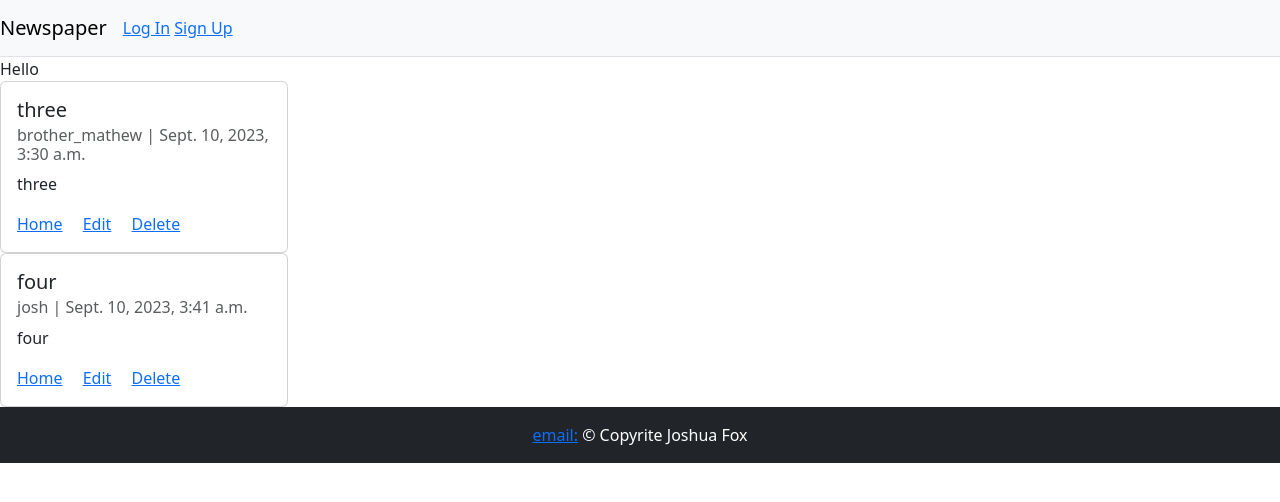
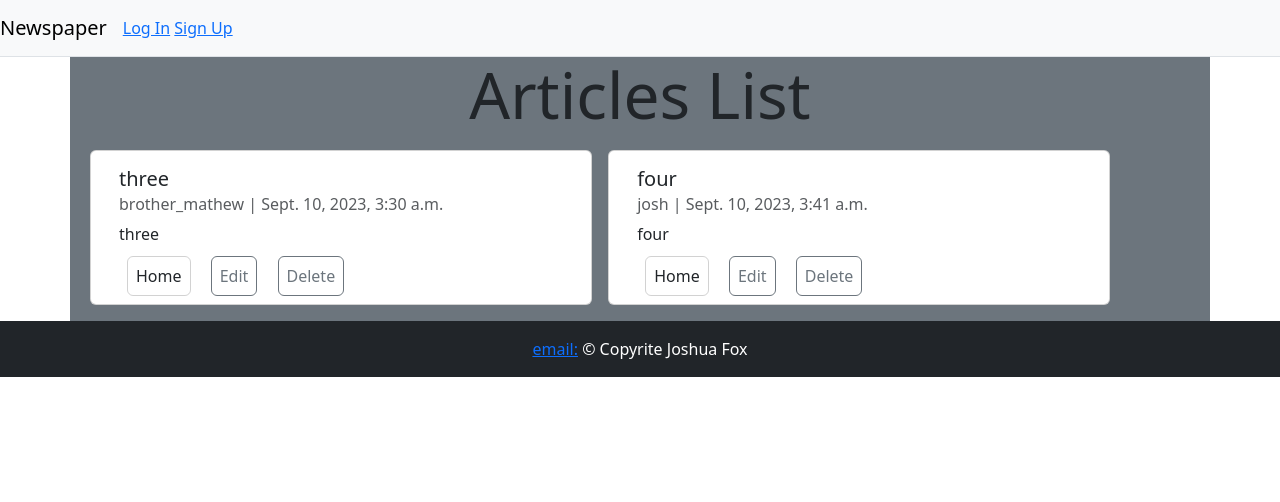
Before and after one commit to joshuaPhong/myProject, a Django app: page /articles/ in a window 1280 px wide. Shown: the top 502 px of the page. Run offline with Django 4.2, Linux system fonts and the light colour scheme; data comes from the database, SQL or seed files in the repository; some libraries are stand-ins or nearby versions.

Commit message:
add bootstrap styling to buttons and background. for loop over rows to space articles over page

```diff
--- a/templates/article_list.html
+++ b/templates/article_list.html
@@ -5,23 +5,35 @@
 {% block title %}Articles List{% endblock %}
 
 {% block content %}
-    Hello
-
-    {% for article in article_list %}
+    <div class="container bg-secondary">
+        <h1 class="display-3 text-center">Articles List</h1>
+        {% for article in article_list %}
+            {% if forloop.first %}
+                <div class="row mx-auto">
+            {% endif %}
         {#    html display content#}
         {#        bootstrap card#}
-        <div class="card" style="width: 18rem;">
+        <div class="card m-2 mb-3 " style="width: 45%;">
             <div class="card-body">
                 <h5 class="card-title">{{ article.title }}</h5>
                 <h6 class="card-subtitle mb-2 text-body-secondary">{{ article.author }} | {{ article.date }}</h6>
                 <p class="card-text">{{ article.body }}</p>
-                <a href="{% url 'home' %}" class="card-link">Home</a>
-                <a href="{% url 'article_update' article.pk %}" class="card-link">Edit</a>
-                <a href="{% url 'article_delete' article.pk %}" class="card-link">Delete</a>
+                <a class="d-inline card link btn btn-outline-secondary text-decoration-none p-2 m-2"
+                   href="{% url 'home' %}">Home</a>
+                <a href="{% url 'article_update' article.pk %}"
+                   class="d-inline card-link btn btn-outline-secondary text-decoration-none p-2 m-2">Edit</a>
+                <a href="{% url 'article_delete' article.pk %}"
+                   class="d-inline card-link btn btn-outline-secondary text-decoration-none p-2 m-2">Delete</a>
             </div>
         </div>
-
-    {% endfor %}
-
+        {% if forloop.counter|divisibleby:3 %}
+            </div>
+            <div class="row mx-auto">
+        {% endif %}
+            {% if forloop.last %}
+            {% endif %}
+        {% endfor %}
+        </div>
+    </div>
 
 {% endblock %}
```
